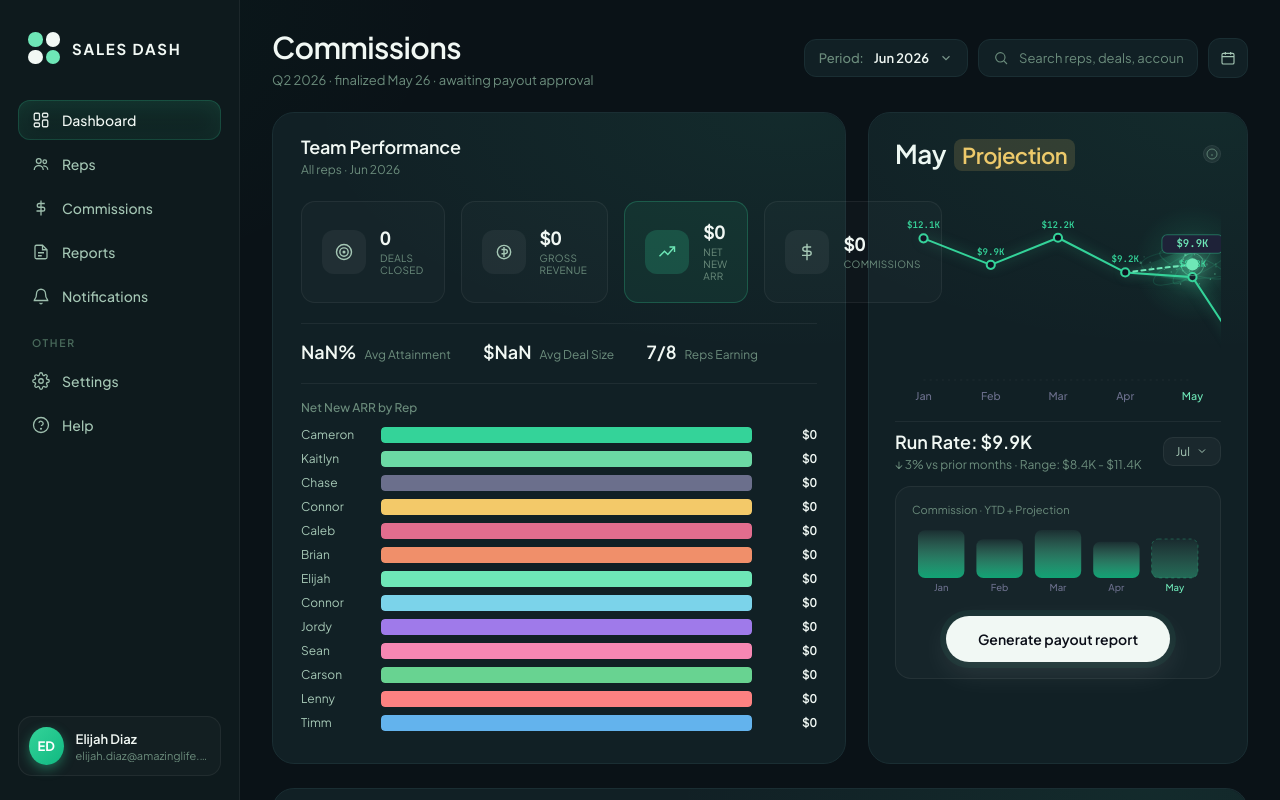
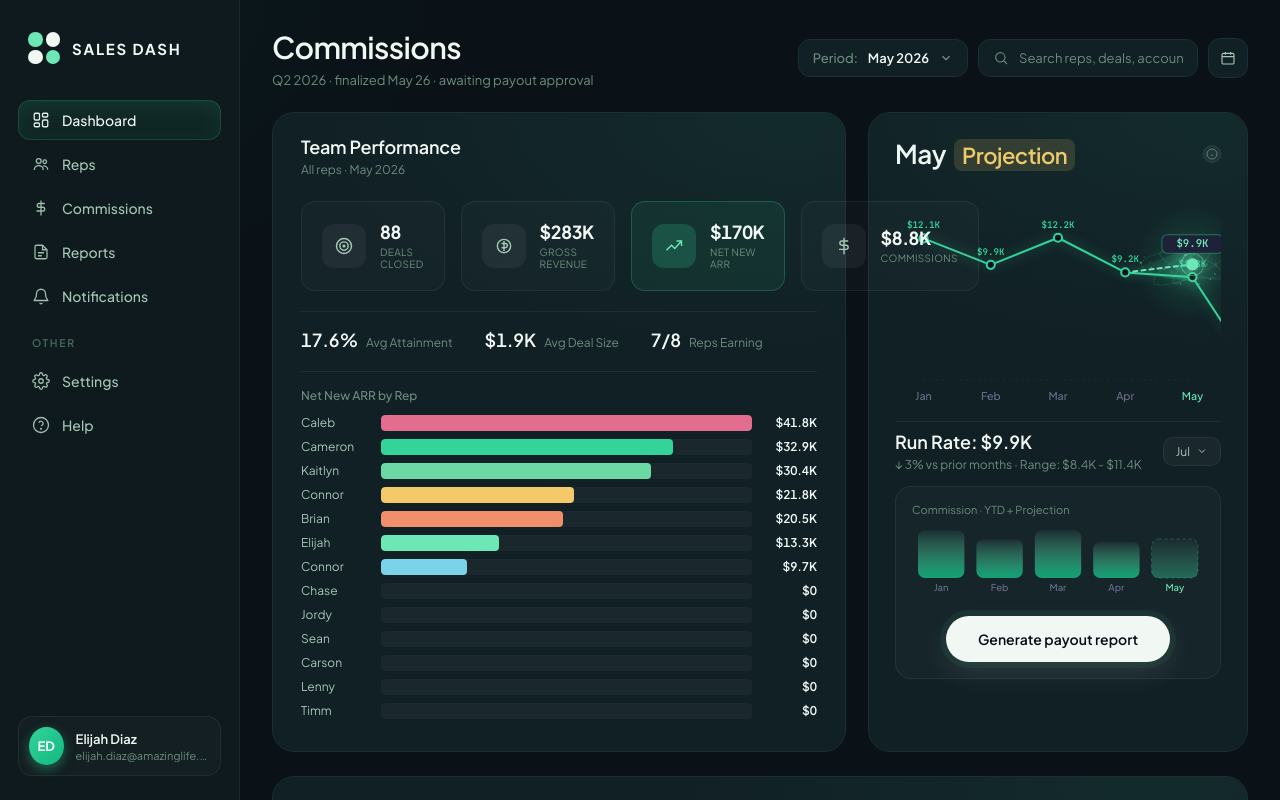
Before and after one commit to elijahdiaz-ux/commissions-dashboard, a React (Vite) app: page / in a window 1280 px wide. Shown: the top 800 px of the page. Built offline with nearby package versions, Linux system fonts and the light colour scheme.

Commit message:
Sync May 2026 data from Excel

```diff
--- a/src/App.jsx
+++ b/src/App.jsx
@@ -2258,7 +2258,11 @@ function ReportsView({ period, setPeriod }) {
 function App() {
   const [activeTab, setActiveTab] = useState('Dashboard');
   const [activeRep, setActiveRep] = useState(null);
-  const [period, setPeriod] = useState(PERIOD_OPTIONS[0]);
+  const [period, setPeriod] = useState(() => {
+    // Default to the latest month that actually has data (skips empty future months)
+    const withData = MONTHLY.filter(m => m.netNew > 0);
+    return withData.length ? `${withData[withData.length - 1].m} 2026` : PERIOD_OPTIONS[0];
+  });
   const [periodOpen, setPeriodOpen] = useState(false);
   const [viewOpen, setViewOpen] = useState(false);
   const [view, setView] = useState('By metric');
```
